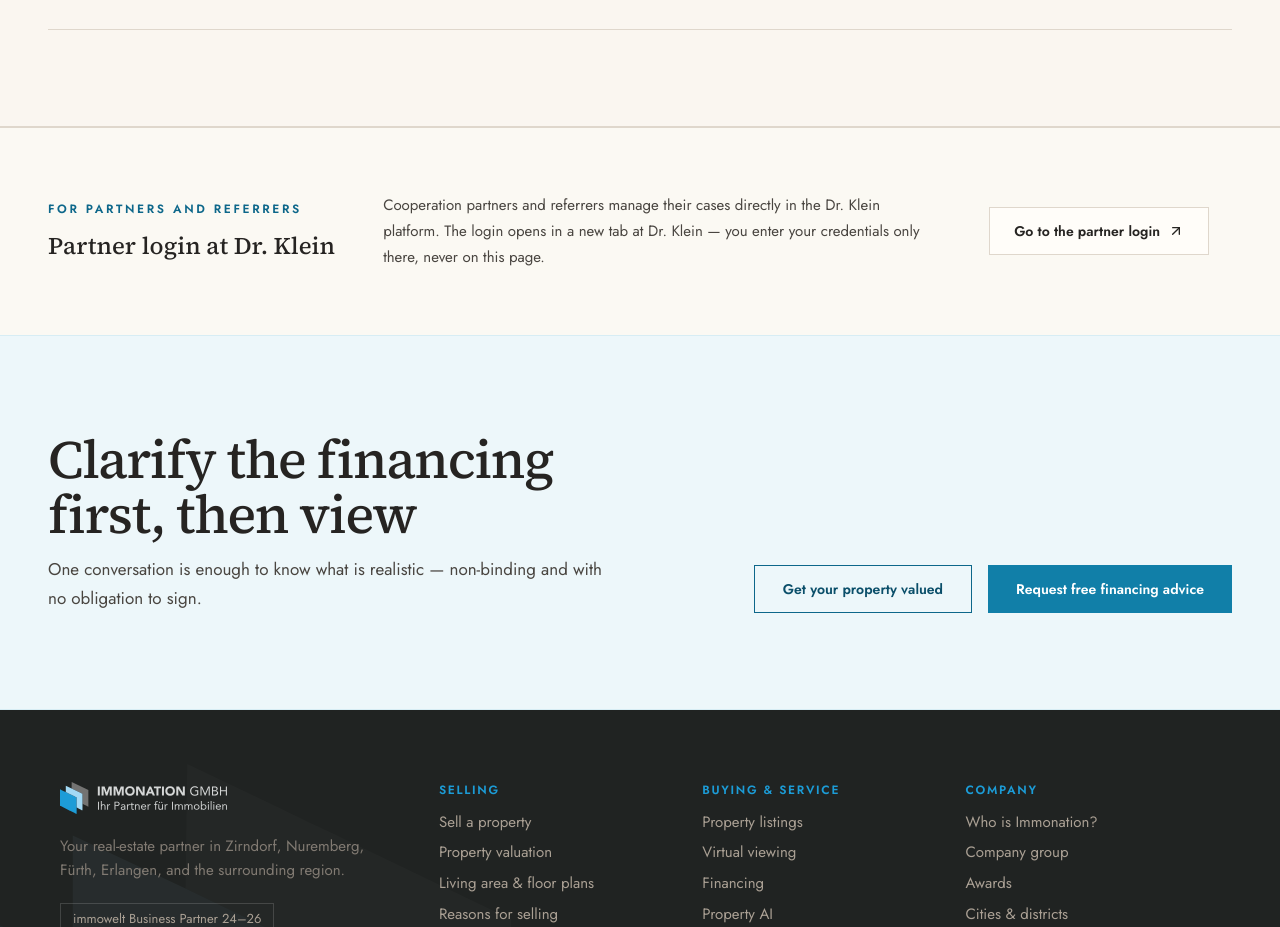
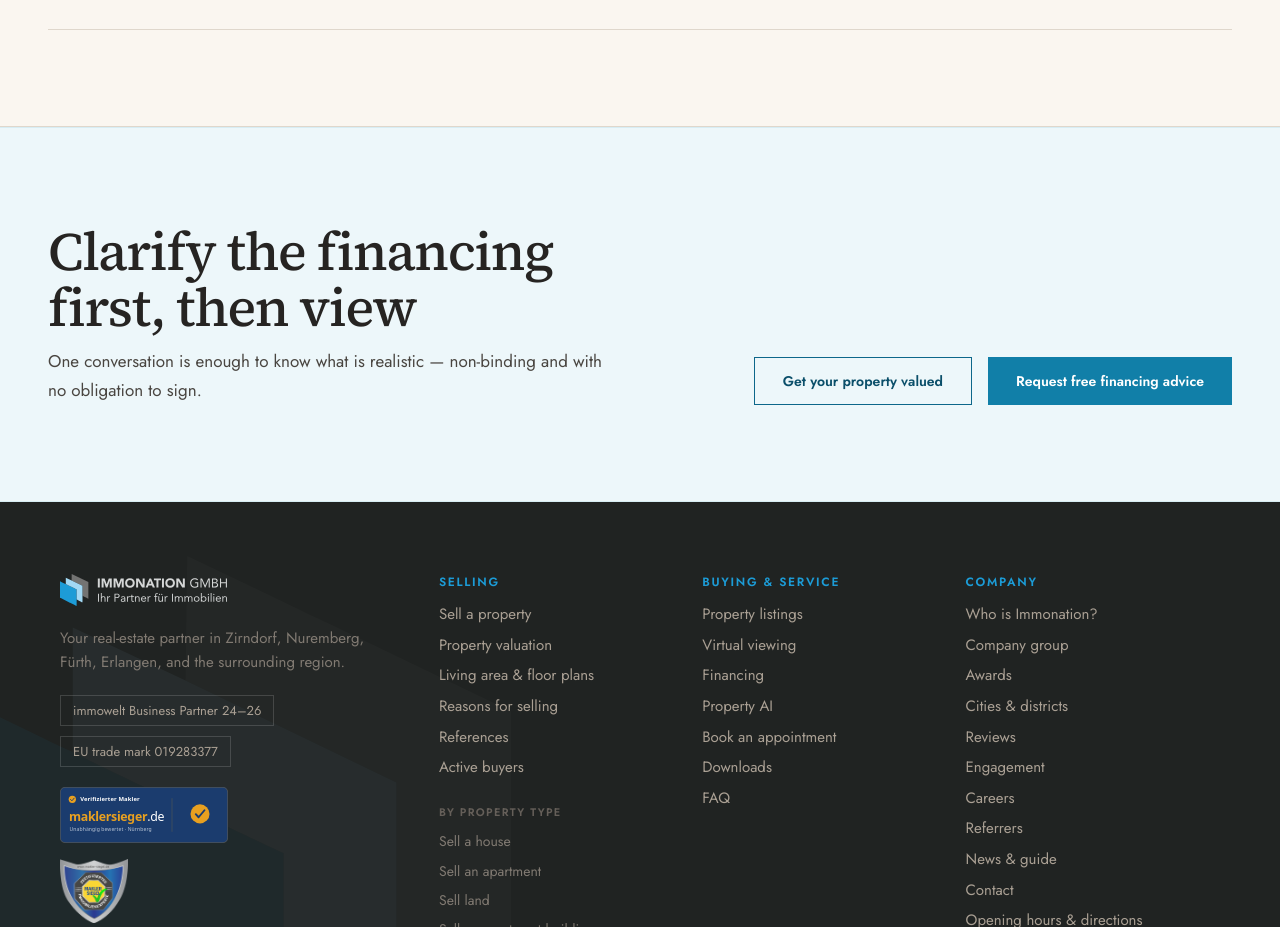
Before and after one commit to atondix-projects/immonations-website, a Next.js app: page /en/financing in a window 1280 px wide. Shown: the part 10325-11252 px from the top of the page. Built offline with nearby package versions, Linux system fonts and the light colour scheme.

Commit message:
fix: keep partner login off public financing page

```diff
--- a/src/app/[locale]/financing/page.tsx
+++ b/src/app/[locale]/financing/page.tsx
@@ -13,7 +13,6 @@ import { PageHero } from '@/components/site/templates/page-hero'
 import { Link } from '@/i18n/navigation'
 import { routing } from '@/i18n/routing'
 import {
-  DRKLEIN_PARTNER_LOGIN_URL,
   DRKLEIN_PARTNER_LOGO,
   drKleinEmbedUrl,
   getDrKleinTool,
@@ -409,36 +408,6 @@ export default async function FinancingPage({ params }: { params: Promise<{ loca
       {/* Band 6 — FAQ */}
       <FaqSection title={t('faq.title')} items={faqItems} />
 
-      {/*
-        Partner-Login — richtet sich an Kooperationspartner und Tippgeber, nicht
-        an Kaufinteressenten. Deshalb bewusst zurückgenommen und ganz am Ende.
-        Der Link führt zur Anmeldemaske von Dr. Klein; das von Dr. Klein
-        angebotene einbettbare Login-Formular wird nicht verwendet (Begründung
-        in `src/lib/content/drklein-tools.ts`).
-      */}
-      <section className="border-border bg-muted/45 border-t py-12 md:py-16">
-        <div className={cn(CONTAINER, 'flex flex-col gap-6 lg:flex-row lg:items-center lg:gap-12')}>
-          <div className="lg:max-w-[38ch]">
-            <p className={EYEBROW_LIGHT}>{t('partnerLogin.eyebrow')}</p>
-            <h2 className="mt-3 font-serif text-2xl leading-snug font-medium text-balance">
-              {t('partnerLogin.title')}
-            </h2>
-          </div>
-          <p className="text-muted-foreground max-w-[62ch] flex-1 text-[15px] leading-[1.75] text-pretty">
-            {t('partnerLogin.text')}
-          </p>
-          <a
-            href={DRKLEIN_PARTNER_LOGIN_URL}
-            target="_blank"
-            rel="noopener noreferrer"
-            className="border-border bg-background inline-flex min-h-12 w-fit shrink-0 items-center gap-2 border px-6 py-3 text-sm font-semibold transition-colors hover:border-neutral-900 active:translate-y-px"
-          >
-            {t('partnerLogin.cta')}
-            <ArrowUpRight className="size-4" aria-hidden="true" />
-          </a>
-        </div>
-      </section>
-
       {/* Band 7 — Abschluss */}
       <CtaBand
         title={t('cta.title')}
--- a/src/lib/content/drklein-tools.ts
+++ b/src/lib/content/drklein-tools.ts
@@ -65,16 +65,6 @@ export type DrKleinTool = {
 }
 
 export const DRKLEIN_ORIGIN = 'https://immonation-gmbh.drklein-plattform.de'
-
-/**
- * Partner-Login. Dr. Klein bietet daneben ein einbettbares Login-Formular an —
- * bewusst nicht genutzt: Es würde ein Passwortfeld auf immonation.de rendern,
- * das die Zugangsdaten quer nach `id.drklein-plattform.de` sendet. Das ist ein
- * Phishing-Muster, hebelt den Herkunftsabgleich von Passwortmanagern aus und
- * verlagert die Haftung für fremde Zugangsdaten hierher. Dr. Klein selbst
- * schließt die iframe-Einbettung dieses Logins aus Sicherheitsgründen aus.
- */
-export const DRKLEIN_PARTNER_LOGIN_URL = `${DRKLEIN_ORIGIN}/tng/contacts/cooperations`
 
 /**
  * Partnermakler-Logo. Aus dem Partnerportal heruntergeladen und lokal
```
Also changed, not shown: messages/de.json, messages/en.json.
